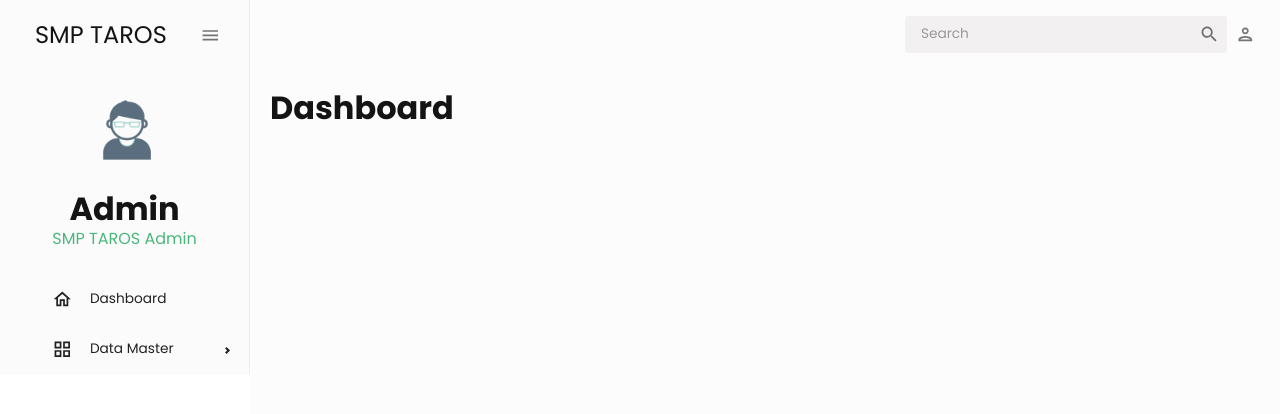
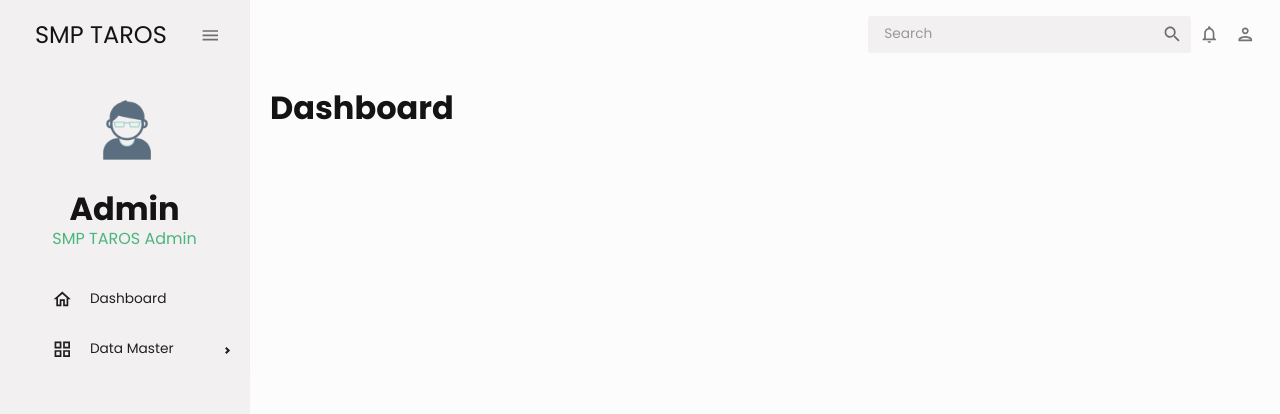
Before and after one commit to SMP-Taros/SIA_SMP-Taros, a React (Create React App) app in the folder frontend/: page / in a window 1280 px wide. Shown: the top 414 px of the page. Built offline with nearby package versions, Linux system fonts and the light colour scheme.

Commit message:
update sidebar again

```diff
--- a/frontend/src/components/Bar/Sidebar.jsx
+++ b/frontend/src/components/Bar/Sidebar.jsx
@@ -14,12 +14,12 @@ const ProSidebar = () => {
 
   return (
     <Box
+      bgcolor={colors.primary[400]}
       sx={{
-        bgcolor: "background.paper",
         height: "100%",
       }}
     >
-      <Sidebar collapsed={isCollapsed}>
+      <Sidebar backgroundColor={colors.primary[400]} collapsed={isCollapsed}>
         <Menu
           menuItemStyles={{
             button: {
--- a/frontend/src/components/Bar/Topbar.jsx
+++ b/frontend/src/components/Bar/Topbar.jsx
@@ -35,10 +35,10 @@ const Topbar = () => {
           ) : (
             <LightModeOutlinedIcon />
           )}
-        </IconButton>
+        </IconButton> */}
         <IconButton>
           <NotificationsOutlinedIcon />
-        </IconButton> */}
+        </IconButton>
         <IconButton>
           <PersonOutlinedIcon />
         </IconButton>
```
